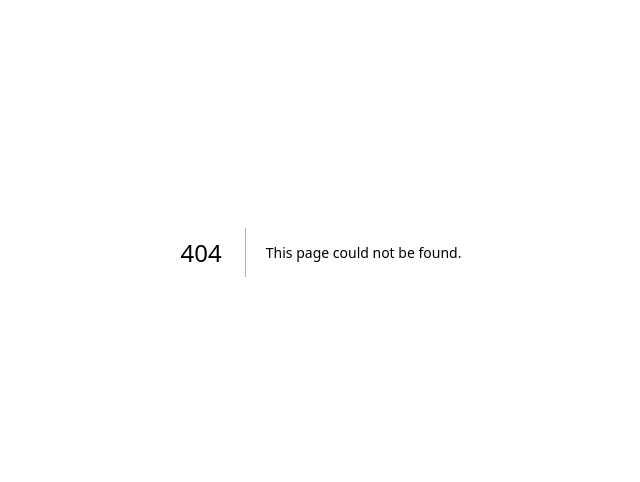
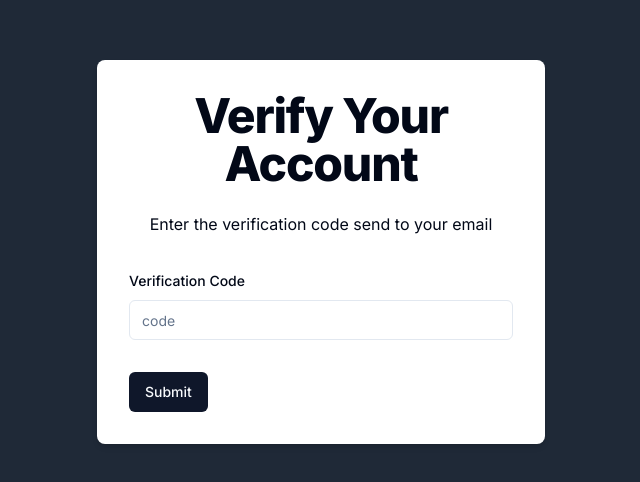
Before and after one commit to kaushalkishor14/mstryesmessage, a Next.js app: page /sign-in/verify/1 in a window 1280 px wide. Before the commit this address had no page. Shown: the part 148-630 px from the top of the page, without its empty margins (319-959 px from the left). Built offline with nearby package versions, Linux system fonts and the light colour scheme.

Commit message:
verify-code done

```diff
--- /dev/null
+++ b/src/app/(auth)/sign-in/verify/[username]/page.tsx
@@ -0,0 +1,98 @@
+'use client';
+import { useToast } from "@/components/ui/use-toast";
+
+import { verifySchema } from "@/schemas/verifySchema";
+import { zodResolver } from "@hookform/resolvers/zod";
+import { useParams, useRouter } from "next/navigation"
+import {  useForm } from "react-hook-form";
+import * as z from 'zod';
+import axios, { AxiosError } from "axios";
+import { ApiResponse } from "@/types/ApiResponse";
+import { Button } from "@/components/ui/button";
+import { FormField, FormItem, FormLabel, FormControl, FormDescription, FormMessage, Form,  } from "@/components/ui/form";
+import { Input } from '@/components/ui/input';
+
+
+
+const VerifyAccount = () => {
+
+    const router = useRouter();
+    const param = useParams<{username: string}>()
+    const {toast}  =  useToast()
+
+    //   zod implementation
+  const form = useForm<z.infer<typeof verifySchema>>({
+    resolver: zodResolver(verifySchema),
+
+  }
+);
+
+const onSubmit = async(data: z.infer<typeof verifySchema>) =>{
+
+
+    try {
+
+     const response =   await axios.post(`/api/verify-code`,{
+            username : param.username,
+            code: data.code
+        })
+
+        toast({
+            title: 'Success',
+            description: response.data.message,
+          });
+
+          router.replace('sign-in')
+    } catch (error) {
+        console.error('Error during sign-up:', error);
+
+        const axiosError = error as AxiosError<ApiResponse>;
+
+        // Default error message
+        let errorMessage = axiosError.response?.data.message;
+        ('There was a problem with your sign-up. Please try again.');
+
+        toast({
+          title: 'Sign Up Failed',
+          description: errorMessage,
+          variant: 'destructive',
+        });
+
+    }
+}
+
+  return (
+    <div className="flex justify-center items-center min-h-screen bg-gray-800">
+        <div className="w-full max-w-md p-8 space-y-8 bg-white rounded-lg shadow-md">
+            <div className="text-center">
+                <h1 className="text-4xl font-extrabold tracking-tight lg:text-5xl mb-6">
+                    Verify Your Account
+                </h1>
+                <p className="mb-4"> Enter the verification code send to your email</p>
+            </div>
+            <Form {...form}>
+      <form onSubmit={form.handleSubmit(onSubmit)} className="space-y-8">
+        <FormField
+          control={form.control}
+          name="code"
+          render={({ field }) => (
+            <FormItem>
+              <FormLabel>Verification Code</FormLabel>
+              <FormControl>
+                <Input placeholder="code" {...field} />
+              </FormControl>
+
+              <FormMessage />
+            </FormItem>
+          )}
+        />
+        <Button type="submit">Submit</Button>
+      </form>
+    </Form>
+        </div>
+    </div>
+  )
+}
+
+
+export default VerifyAccount
```
